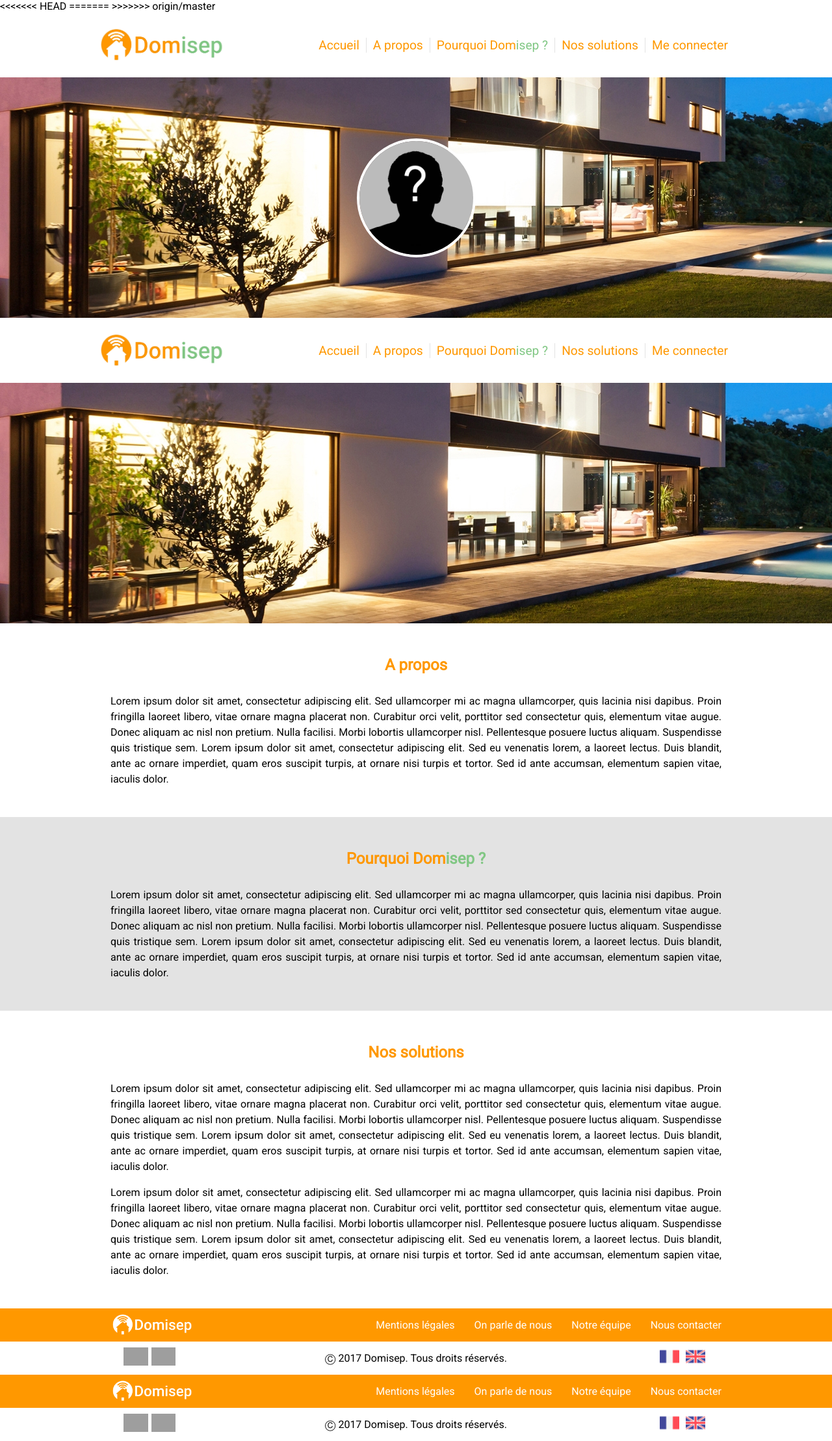
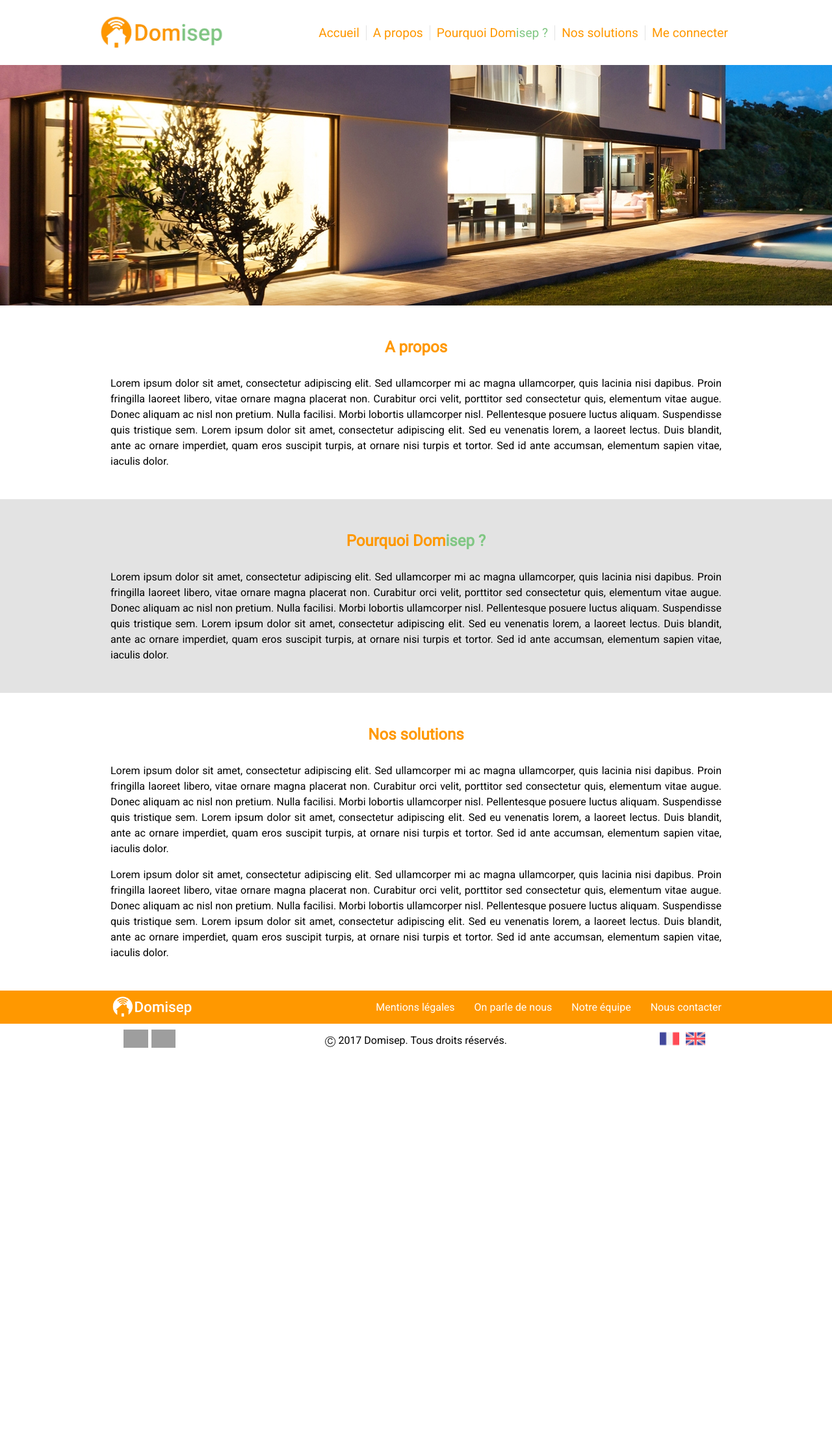
Before and after one commit to Lucatim/Domisep, a PHP site: page /index_mvc.php in a window 1280 px wide. Shown: the whole page at 65% size. After the commit the page ends 1612 px from the top, so only its background shows below. Run offline with PHP 8.4, Linux system fonts and the light colour scheme; grey boxes are pictures that could not be loaded.

Commit message:
Page Accueil MVC
Page accueil
Header
Footer

```diff
--- a/index_mvc.php
+++ b/index_mvc.php
@@ -9,9 +9,9 @@
 
 
 // On identifie le contrôleur à appeler dont le nom est contenu dans cible passé en GET
-if(isset($_POST['cible']) && !empty($_POST['cible'])) {
+if(isset($_GET['target']) && !empty($_GET['target'])) {
     // Si la variable cible est passé en GET
-    $url = $_POST['cible']; //user, sensor, etc.
+    $url = $_GET['target']; //user, sensor, etc.
     include_once ('control/'.$url.'php');
 
 }
@@ -22,7 +22,7 @@ if(isset($_POST['cible']) && !empty($_POST['cible'])) {
 else{
     include_once ('view/base/header.php');
 
-    include_once ('index.html');
+    include_once ('view/base/accueil.php');
 
     include_once ('view/base/footer.php');
 }
--- /dev/null
+++ b/view/base/accueil.php
@@ -0,0 +1,43 @@
+<?php
+/**
+ * Created by PhpStorm.
+ * User: DR
+ * Date: 04/12/2017
+ * Time: 09:14
+ */
+
+
+
+
+
+?>
+
+    <div id="slide_accueil">
+    </div>
+
+    <section id="content">
+        <div id="bloc_a_propos">
+            <div class="container">
+                <h2>A propos</h2>
+                <p>Lorem ipsum dolor sit amet, consectetur adipiscing elit. Sed ullamcorper mi ac magna ullamcorper, quis lacinia nisi dapibus. Proin fringilla laoreet libero, vitae ornare magna placerat non. Curabitur orci velit, porttitor sed consectetur quis, elementum vitae augue. Donec aliquam ac nisl non pretium. Nulla facilisi. Morbi lobortis ullamcorper nisl. Pellentesque posuere luctus aliquam. Suspendisse quis tristique sem. Lorem ipsum dolor sit amet, consectetur adipiscing elit. Sed eu venenatis lorem, a laoreet lectus. Duis blandit, ante ac ornare imperdiet, quam eros suscipit turpis, at ornare nisi turpis et tortor. Sed id ante accumsan, elementum sapien vitae, iaculis dolor. </p>
+            </div>
+        </div>
+
+        <div id="bloc_pourquoi_domisep">
+            <div class="container">
+                <h2>Pourquoi Dom<span class="texte_vert">isep ?</span></h2>
+                <p>Lorem ipsum dolor sit amet, consectetur adipiscing elit. Sed ullamcorper mi ac magna ullamcorper, quis lacinia nisi dapibus. Proin fringilla laoreet libero, vitae ornare magna placerat non. Curabitur orci velit, porttitor sed consectetur quis, elementum vitae augue. Donec aliquam ac nisl non pretium. Nulla facilisi. Morbi lobortis ullamcorper nisl. Pellentesque posuere luctus aliquam. Suspendisse quis tristique sem. Lorem ipsum dolor sit amet, consectetur adipiscing elit. Sed eu venenatis lorem, a laoreet lectus. Duis blandit, ante ac ornare imperdiet, quam eros suscipit turpis, at ornare nisi turpis et tortor. Sed id ante accumsan, elementum sapien vitae, iaculis dolor.  </p>
+            </div>
+        </div>
+
+        <div id="bloc_nos_solutions">
+            <div class="container">
+                <h2>Nos solutions</h2>
+                <p>Lorem ipsum dolor sit amet, consectetur adipiscing elit. Sed ullamcorper mi ac magna ullamcorper, quis lacinia nisi dapibus. Proin fringilla laoreet libero, vitae ornare magna placerat non. Curabitur orci velit, porttitor sed consectetur quis, elementum vitae augue. Donec aliquam ac nisl non pretium. Nulla facilisi. Morbi lobortis ullamcorper nisl. Pellentesque posuere luctus aliquam. Suspendisse quis tristique sem. Lorem ipsum dolor sit amet, consectetur adipiscing elit. Sed eu venenatis lorem, a laoreet lectus. Duis blandit, ante ac ornare imperdiet, quam eros suscipit turpis, at ornare nisi turpis et tortor. Sed id ante accumsan, elementum sapien vitae, iaculis dolor. </p>
+                <p>Lorem ipsum dolor sit amet, consectetur adipiscing elit. Sed ullamcorper mi ac magna ullamcorper, quis lacinia nisi dapibus. Proin fringilla laoreet libero, vitae ornare magna placerat non. Curabitur orci velit, porttitor sed consectetur quis, elementum vitae augue. Donec aliquam ac nisl non pretium. Nulla facilisi. Morbi lobortis ullamcorper nisl. Pellentesque posuere luctus aliquam. Suspendisse quis tristique sem. Lorem ipsum dolor sit amet, consectetur adipiscing elit. Sed eu venenatis lorem, a laoreet lectus. Duis blandit, ante ac ornare imperdiet, quam eros suscipit turpis, at ornare nisi turpis et tortor. Sed id ante accumsan, elementum sapien vitae, iaculis dolor. </p>
+            </div>
+        </div>
+    </section>
+</div>
+</body>
+</html>
--- a/view/base/footer.php
+++ b/view/base/footer.php
@@ -10,7 +10,7 @@ echo ("<footer>
             <div id=\"haut_footer\">
                 <div id=\"bloc_haut_footer\">
                     <div id=\"div_logo_blanc_domisep\">
-                        <img src=\"assets/images/domisep_logo_blanc.png\" alt=\"logo_domisep_blanc\"/>
+                        <img src=\"view/assets/images/domisep_logo_blanc.png\" alt=\"logo_domisep_blanc\"/>
                     </div>
 
                     <ul id=\"nav_footer\">
@@ -25,10 +25,10 @@ echo ("<footer>
             <div id=\"bas_footer\">
                 <div id=\"reseaux_sociaux\">
                     <div id=\"facebook_footer\">
-                        <a href=\"#\"><img src=\"assets/images/facebook_footer.png\" alt=\"Facebook\"/></a>
+                        <a href=\"#\"><img src=\"view/assets/images/facebook_footer.png\" alt=\"Facebook\"/></a>
                     </div>
                     <div id=\"twitter_footer\">
-                        <a href=\"#\"><img src=\"assets/images/twitter_footer.png\" alt=\"Twitter\"/></a>
+                        <a href=\"#\"><img src=\"view/assets/images/twitter_footer.png\" alt=\"Twitter\"/></a>
                     </div>
                 </div>
 
@@ -38,10 +38,10 @@ echo ("<footer>
 
                 <div id=\"drapeaux\">
                     <div id =\"drapeaux_francais\">
-                        <a href=\"#\"><img src=\"assets/images/france.png\" alt=\"Français\"/></a>
+                        <a href=\"#\"><img src=\"view/assets/images/france.png\" alt=\"Français\"/></a>
                     </div>
                     <div id =\"drapeaux_anglais\">
-                        <a href=\"#\"><img src=\"assets/images/united-kingdom.png\" alt=\"Anglais\"/></a>
+                        <a href=\"#\"><img src=\"view/assets/images/united-kingdom.png\" alt=\"Anglais\"/></a>
                     </div>
                 </div>
             </div>
--- a/view/base/header.php
+++ b/view/base/header.php
@@ -12,35 +12,32 @@
 <head>
     <meta charset="utf-8" />
     <meta name="viewport" content="width=device-width, initial-scale=1.0" /> <!-- Definition of the viewport for a mobile screen -->
-    <link rel="stylesheet" href="../assets/css/style.css" />
+    <link rel="stylesheet" href="view/assets/css/style.css" />
     <?php
     //Modification du CSS du header en fonction de la page
     if(isset($_SESSION["role"])&& !empty($_SESSION["role"])) {
         $role=$_SESSION["role"];
         if (isset($_POST["cible"]) && !empty($_POST["cible"])) {
             $cible = $_POST["cible"];
-            echo('<link rel="stylesheet" href="assets/css/' . $cible . '.css" />');
+            echo('<link rel="stylesheet" href="view/assets/css/' . $cible . '.css" />');
         }
     }
     else{
-        echo ('<link rel="stylesheet" href="assets/css/index.css" />');
+        echo ('<link rel="stylesheet" href="view/assets/css/index.css" />');
     }
 
     ?>
 
-<<<<<<< HEAD
+    <link rel="stylesheet" href="view/assets/css/screen_large_desktop.css" media="(min-width: 992px)"/>
+    <link rel="stylesheet" href="view/assets/css/screen_desktop.css" media="(min-width: 768px) and (max-width: 992px)"/>
+    <link rel="stylesheet" href="view/assets/css/screen_tablet.css" media="(min-width: 480px) and (max-width: 768px)"/>
+    <link rel="stylesheet" href="view/assets/css/screen_phone.css" media="(max-width: 480px)"/>
+    <link rel="stylesheet" href="view/assets/css/index.css" />
+    <link rel="stylesheet" href="view/assets/css/screen_large_desktop.css" media="(min-width: 992px)"/>
+    <link rel="stylesheet" href="view/assets/css/screen_desktop.css" media="(min-width: 768px) and (max-width: 992px)"/>
+    <link rel="stylesheet" href="view/assets/css/screen_tablet.css" media="(min-width: 480px) and (max-width: 768px)"/>
+    <link rel="stylesheet" href="view/assets/css/screen_phone.css" media="(max-width: 480px)"/>
 
-    <link rel="stylesheet" href="assets/css/screen_large_desktop.css" media="(min-width: 992px)"/>
-    <link rel="stylesheet" href="assets/css/screen_desktop.css" media="(min-width: 768px) and (max-width: 992px)"/>
-    <link rel="stylesheet" href="assets/css/screen_tablet.css" media="(min-width: 480px) and (max-width: 768px)"/>
-    <link rel="stylesheet" href="assets/css/screen_phone.css" media="(max-width: 480px)"/>
-=======
-    <link rel="stylesheet" href="../assets/css/index.css" />
-    <link rel="stylesheet" href="../assets/css/screen_large_desktop.css" media="(min-width: 992px)"/>
-    <link rel="stylesheet" href="../assets/css/screen_desktop.css" media="(min-width: 768px) and (max-width: 992px)"/>
-    <link rel="stylesheet" href="../assets/css/screen_tablet.css" media="(min-width: 480px) and (max-width: 768px)"/>
-    <link rel="stylesheet" href="../assets/css/screen_phone.css" media="(max-width: 480px)"/>
->>>>>>> origin/master
     <link href="https://fonts.googleapis.com/css?family=Roboto" rel="stylesheet">
     <link href="https://fonts.googleapis.com/icon?family=Material+Icons" rel="stylesheet">
 
@@ -65,23 +62,31 @@ if(isset($_SESSION["role"]) && !empty($_SESSION["role"])) {
 
         }
     }
+
     ?>
-
+    <div id="slide_accueil">
+        <div id="slide_circle">
+            <img src="view/assets/images/unknown.jpg" alt="unknown">
+        </div>
+    </div>
 <?php
 }
 else{
     ?>
+<body>
+<div id="bloc_page">
+
     <header>
         <div id="bloc_header">
             <div id="div_logo_domisep">
-                <img src="../assets/images/domisep_logo.png" alt="logo_domisep">
+                <img src="view/assets/images/domisep_logo.png" alt="logo_domisep">
             </div>
 
             <ul id=nav_header>
-                <li><a href="../../index_mvc.php"><i class="material-icons">home</i><span class="nav_text">Accueil</span></a></li>
-                <li><a href="../../index_mvc.php#bloc_a_propos"><i class="material-icons">info</i><span class="nav_text">A propos</span></a></li>
-                <li><a href="../../index_mvc.php#bloc_pourquoi_domisep"><i class="material-icons">help</i><span class="nav_text">Pourquoi Dom<span class="texte_vert" >isep ?</span></span></a></li>
-                <li><a href="../../index_mvc.php#bloc_nos_solutions"><i class="material-icons">lightbulb_outline</i><span class="nav_text">Nos solutions</span></a></li>
+                <li><a href="index_mvc.php"><i class="material-icons">home</i><span class="nav_text">Accueil</span></a></li>
+                <li><a href="index_mvc.php#bloc_a_propos"><i class="material-icons">info</i><span class="nav_text">A propos</span></a></li>
+                <li><a href="index_mvc.php#bloc_pourquoi_domisep"><i class="material-icons">help</i><span class="nav_text">Pourquoi Dom<span class="texte_vert" >isep ?</span></span></a></li>
+                <li><a href="index_mvc.php#bloc_nos_solutions"><i class="material-icons">lightbulb_outline</i><span class="nav_text">Nos solutions</span></a></li>
                 <li><a href="connexion/connexion.html"><i class="material-icons">power_settings_new</i><span class="nav_text">Me connecter</span></a></li>
             </ul>
         </div>
@@ -90,10 +95,3 @@ else{
 }
 
 ?>
-
-
-<div id="slide_accueil">
-    <div id="slide_circle">
-        <img src="../assets/images/unknown.jpg" alt="unknown">
-    </div>
-</div>
```
Also changed, not shown: control/connexion.php (+11 -0 lines).
